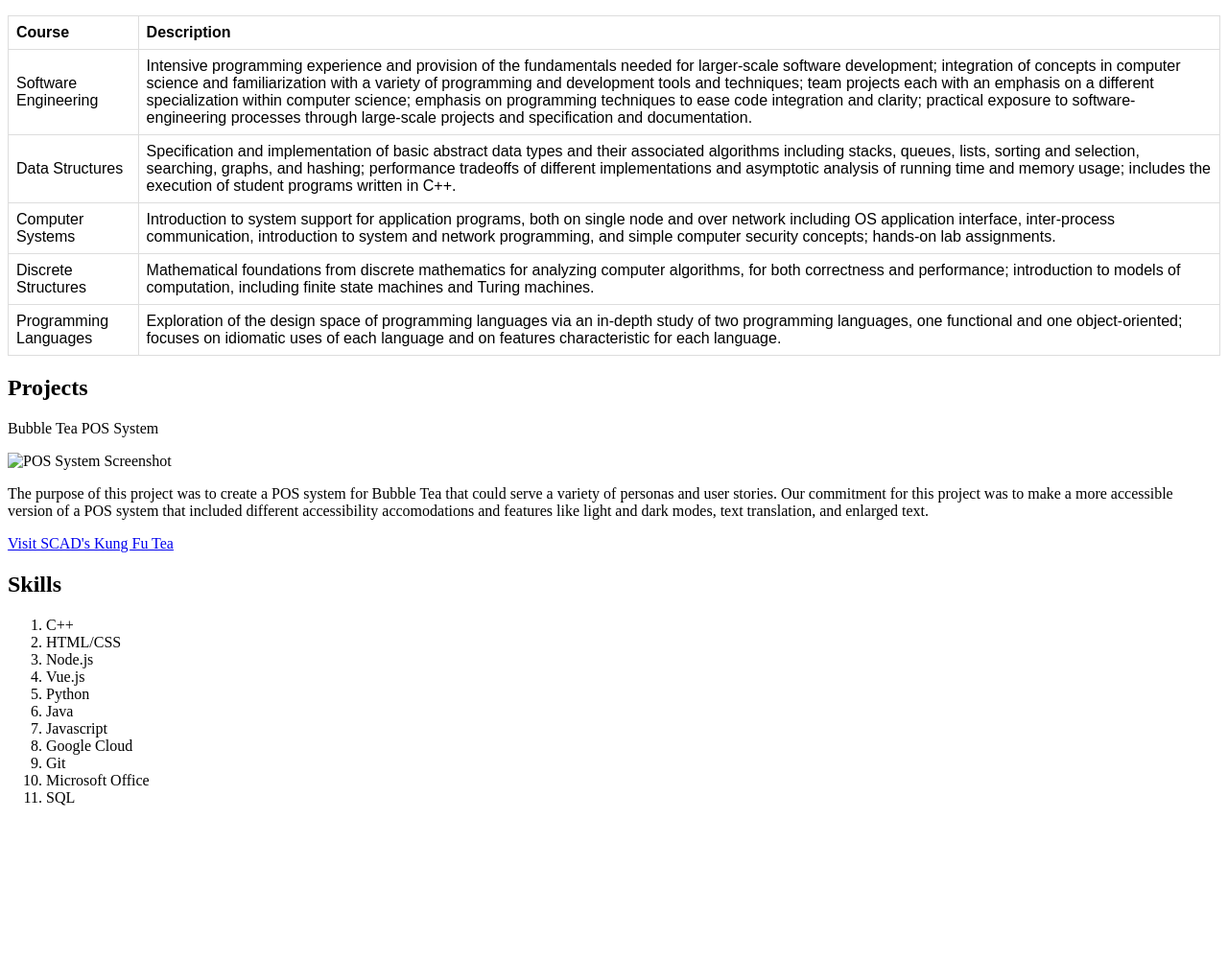
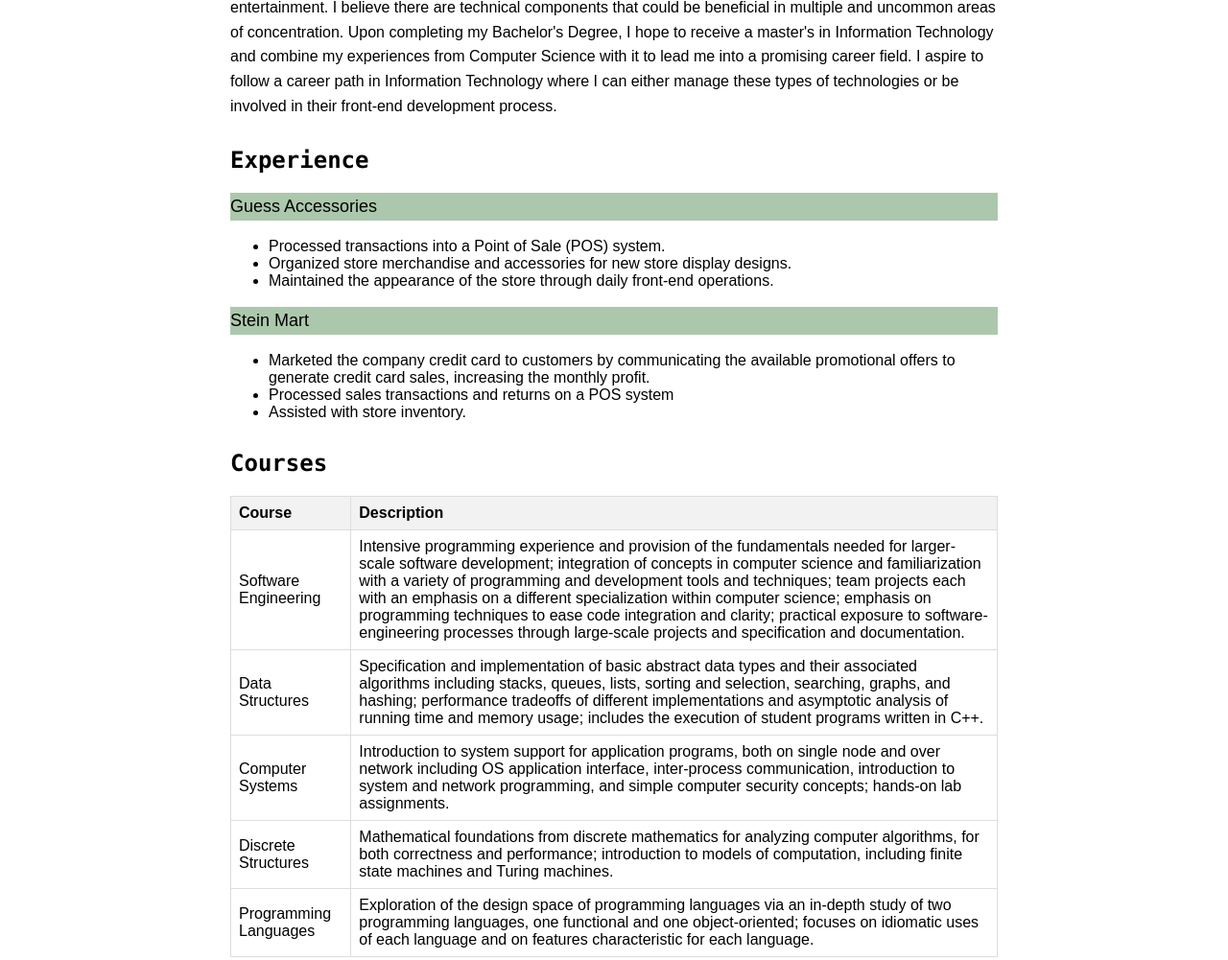
Before and after one commit to Arie-Shaver/CSCE-432-, a plain HTML site: page index.html in a window 1280 px wide. Shown: the part 1072-2073 px from the top of the page at 96% size. Before the commit the page ends 1929 px from the top, so only its background shows below. Drawn offline with Linux system fonts and the light colour scheme.

Commit message:
Update Style.css

```diff
--- a/Style.css
+++ b/Style.css
@@ -1,17 +1,86 @@
-.table {
-    font-family: arial, sans-serif;
-    border-collapse: collapse;
-    width: 100%;
+/* Style.css */
+
+/* Global Styles */
+body {
+    font-family: Arial, sans-serif;
+    margin: 0;
+    padding: 0;
 }
 
-.td {
-    border: 1px solid #dddddd;
-    text-align: left;
+/* Header Styles */
+h1 {
+    background-color: rgb(227, 57, 86);
+    text-align: center;
+    margin-top: 30px;
+    font-size: 50px;
+    font-family:'Segoe UI', Tahoma, Geneva, Verdana, sans-serif;
+}
+
+/* Main Content Styles */
+.index {
+    max-width: 800px;
+    margin: 0 auto;
+    padding: 20px;
+}
+.welcome {
+    font-size: 40px;
+    font-family:'Times New Roman', Times, serif;
+}
+.index p {
+    line-height: 1.6;
+}
+
+/* About Me Section */
+.index h2 {
+    margin-top: 30px;
+    font-family: Monaco;
+}
+
+/* Experience Section */
+.index h2:first-of-type {
+    margin-top: 50px;
+}
+
+/* Courses Section */
+.table {
+    width: 100%;
+    border-collapse: collapse;
+}
+
+.th, .td {
     padding: 8px;
+    border: 1px solid #ddd;
 }
 
 .th {
-    border: 1px solid #dddddd;
+    background-color: #f2f2f2;
     text-align: left;
-    padding: 8px;
 }
+
+/* Projects Section */
+.index img {
+    display: block;
+    max-width: 100%;
+    margin: 20px auto;
+}
+
+/* Skills Section */
+.index ol {
+    padding-left: 20px;
+}
+
+.link{
+    color: rgb(183, 53, 74);
+    font-size: 20px;
+    font-family: Copperplate;
+}
+
+.work{
+    background-color: rgb(172, 200, 172);
+    font-size: 18px;
+}
+
+.bubble{
+    font-size:20px;
+    font-family: Copperplate;
+}
```
